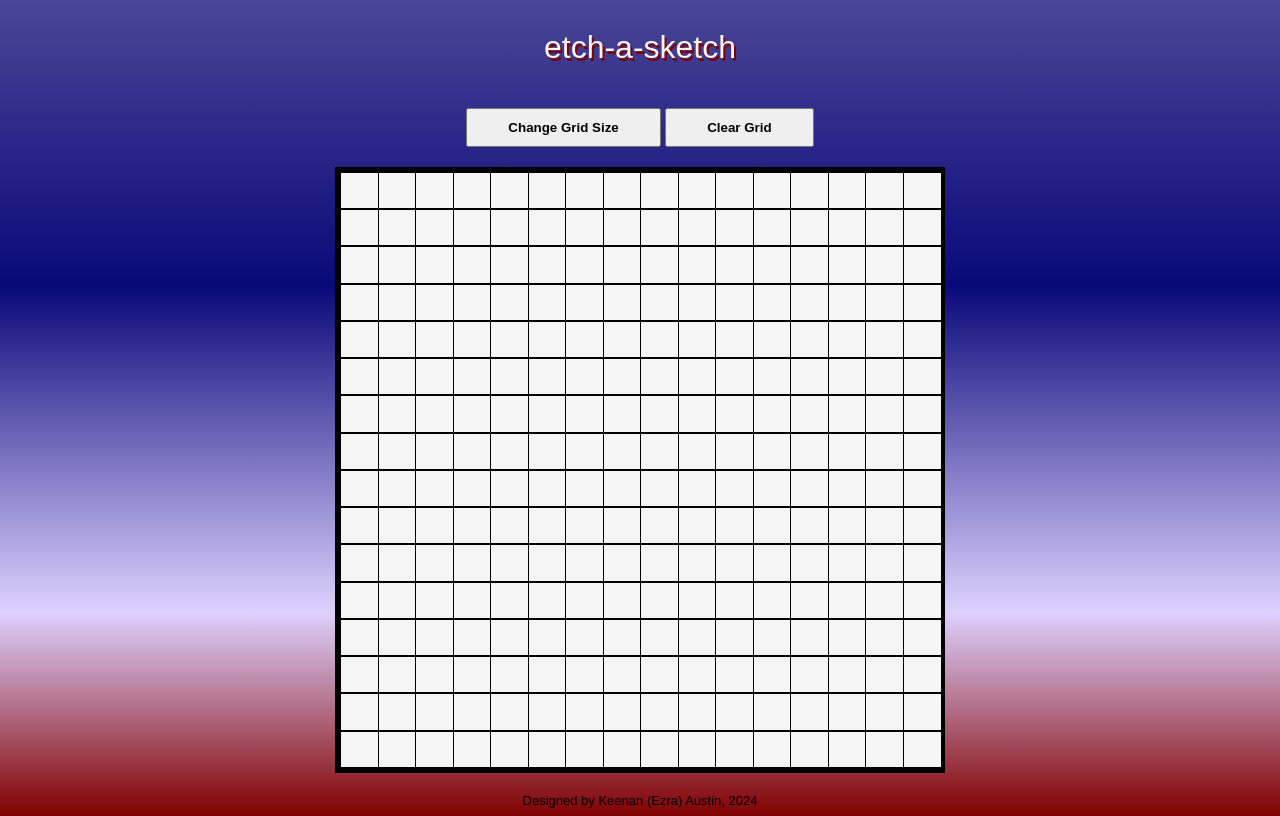
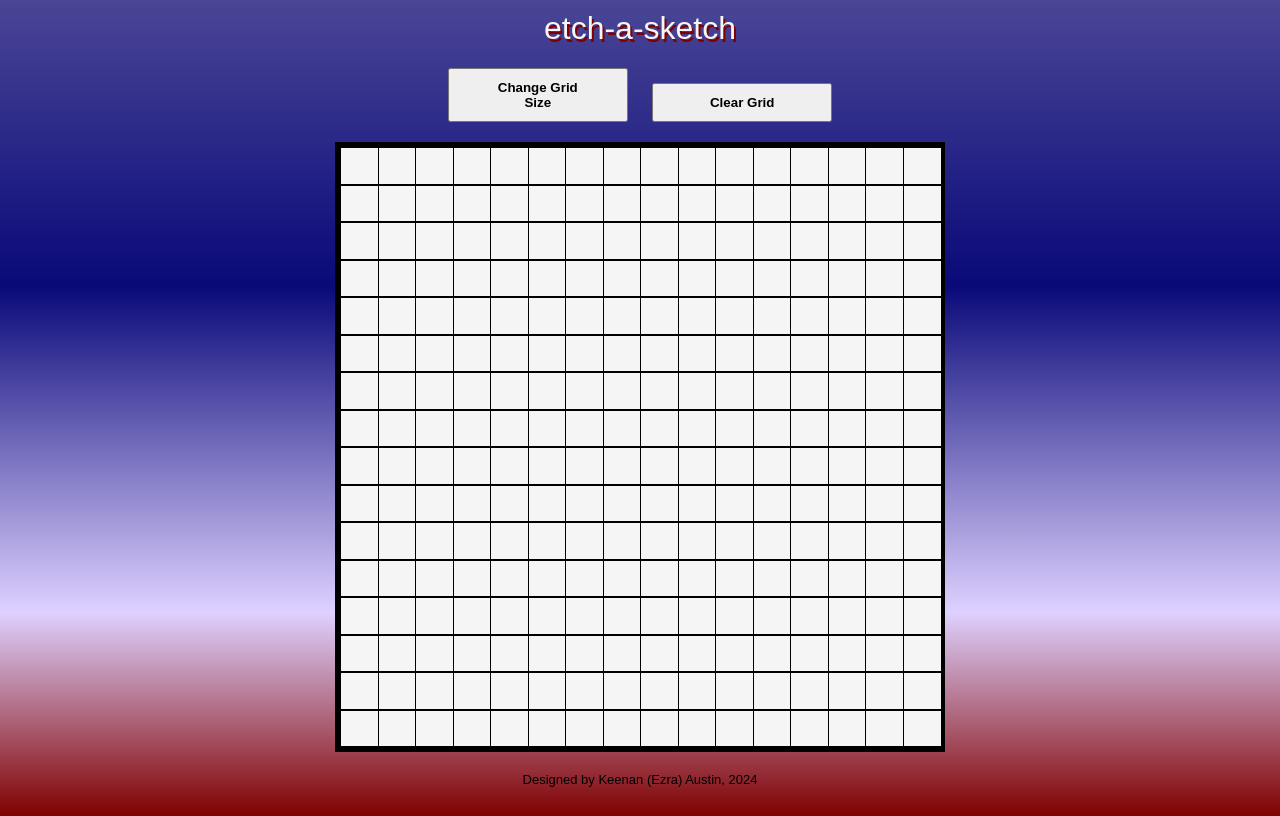
Before and after one commit to kmaustin32/etch-a-sketch-odin, a plain HTML site: page index.html in a window 1280 px wide. Both pictures are taken after a click on the button "Clear Grid". Drawn offline with Linux system fonts and the light colour scheme; a web font is replaced by a local one.

Commit message:
Add clear button and make CSS adjustments

```diff
--- a/scripts.js
+++ b/scripts.js
@@ -20,6 +20,14 @@ btnGrid.addEventListener('click', (e) => {
 
   tileNum = 0;
   console.log(promptActive)
+});
+
+clearBtn.addEventListener('click', (e) => {
+  let tiles = document.querySelectorAll('.cell');
+
+  for (let i = 0; i < tiles.length; i++) {
+    tiles[i].classList.remove('colored');
+  };
 });
 
 const initializeGrid = (gridSize) => {
--- a/styles.css
+++ b/styles.css
@@ -17,29 +17,39 @@ body {
 footer {
   font-size: small;
   text-align: center;
-  padding-top: 20px;
+  padding: 20px;
 }
 
 #title {
   color: whitesmoke;
   text-shadow: maroon 2px 3px;
   text-align: center;
+  margin-top: -20px;
 }
 
 #btn-container {
-  padding: 20px;
+  padding: 0 0 20px 0;
 }
 
 #btn-container > button {
   padding: 10px 40px;
   font-weight: bold;
   transition: all .5s ease;
+  width: 180px;
 }
 
 #btn-container > button:hover {
   transform: scale(1.2);
   transition: all .5s ease;
   cursor: pointer;
+}
+
+#ch-btn {
+  margin-right: 10px;
+}
+
+#clear {
+  margin-left: 10px;
 }
 
 #container {
@@ -68,5 +78,6 @@ footer {
 }
 
 .colored {
-  background-color: dimgrey;
+  background-color: #181a1b;
+  border: 1px solid whitesmoke;
 }
```
